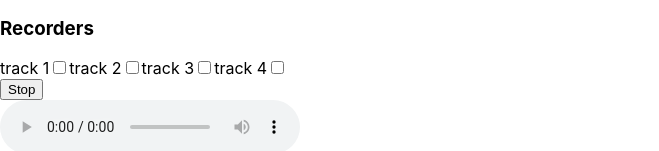
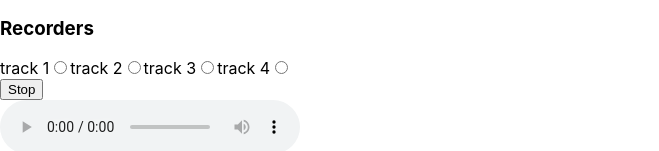
Before and after one commit to sofiaronnkvist/fourtrack, a Next.js app: page /dashboard in a window 1280 px wide. Shown: the part 134-285 px from the top of the page, without its empty margins (0-659 px from the left). Built offline with nearby package versions, Linux system fonts and the light colour scheme; no server answers; sample sign-in values are in the browser's storage.

Commit message:
Change to radio-btn

```diff
--- a/pages/dashboard.jsx
+++ b/pages/dashboard.jsx
@@ -109,13 +109,13 @@ const Dashboard = () => {
       <h3>Recorders</h3>
       <form>
         <label htmlFor=''>track 1</label>
-        <input onChange={handleChange} type='checkbox' value='1'></input>
+        <input onChange={handleChange} type='radio' value='1' name='playId'></input>
         <label htmlFor=''>track 2</label>
-        <input onChange={handleChange} type='checkbox' value='2'></input>
+        <input onChange={handleChange} type='radio' value='2' name='playId'></input>
         <label htmlFor=''>track 3</label>
-        <input onChange={handleChange} type='checkbox' value='3'></input>
+        <input onChange={handleChange} type='radio' value='3' name='playId'></input>
         <label htmlFor=''>track 4</label>
-        <input onChange={handleChange} type='checkbox' value='4'></input>
+        <input onChange={handleChange} type='radio' value='4' name='playId'></input>
       </form>
       <Recorder id={1} ref={ref1}></Recorder>
       <Recorder id={2} ref={ref2}></Recorder>
```
